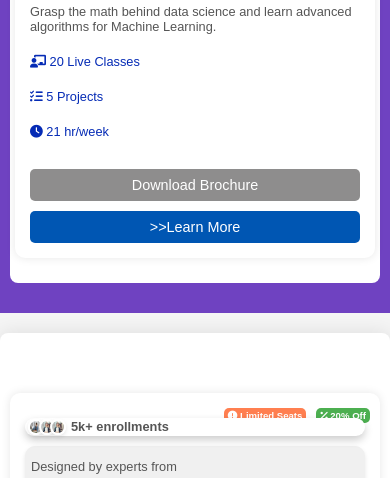
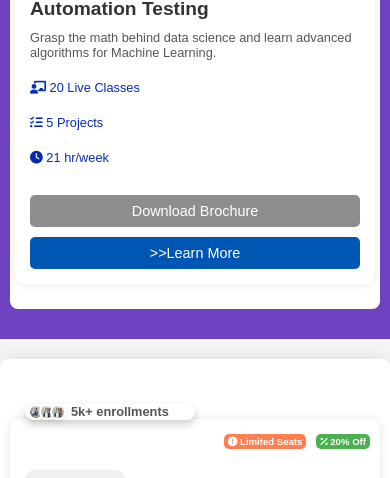
Before and after one commit to MrsPriti/task, a plain HTML site: page index.html in a window 390 px wide. Shown: the part 3945-4423 px from the top of the page. Drawn offline with Linux system fonts and the light colour scheme.

Commit message:
Add files via upload

```diff
--- a/index.html
+++ b/index.html
@@ -140,7 +140,7 @@
                 <p class="enroll"><img src="happy-student-taking-notes-while-600nw-1860471403.webp" alt="Face 1">
                     <img src="images.jpeg" alt="Face 2">
                     <img src="images.jpeg" alt="Face 3">5k+ enrollments</p>
-                <img src="2.png" alt="Manual Testing" class="manual">
+                <img src="2.png" alt="Manual Testing" >
 
                 <div class="badges">
                     <span class="limited-seats"><i class="fas fa-exclamation-circle"></i> Limited Seats</span>
@@ -225,7 +225,7 @@
                     </div>
                 </div>
 
-            <img src="2.png" alt="Manual Testing" class="manual">
+            <img src="2.png" alt="Manual Testing">
 
             <h2>Manual Testing</h2>
             <p>Understand the root cause of business problems by breaking down the details structurally before presenting solutions. Build and strengthen...</p>
--- a/style.css
+++ b/style.css
@@ -867,6 +867,7 @@ h1 {
     position: relative;
     align-items: flex-start;
     box-sizing: border-box;
+
 }
 
 .card h2 {
@@ -1005,7 +1006,7 @@ h1 {
     .enroll, .enroll2 {
         top: -35px;
         left: 120px;
-        padding: 4px 8px;
+        padding: 2px 8px; /* Decrease top padding */
     }
 
     .enroll img, .enroll2 img {
@@ -1018,7 +1019,7 @@ h1 {
     .enroll, .enroll2 {
         top: -30px;
         left: 100px;
-        padding: 3px 6px;
+        padding: 1px 6px; /* Decrease top padding */
     }
 
     .enroll img, .enroll2 img {
@@ -1030,10 +1031,12 @@ h1 {
 @media (max-width: 768px) {
     .enroll, .enroll2 {
         position: relative;
-        top: 0;
+        top: -40px;
         left: 0;
-        padding: 2px 4px;
-        margin-bottom: 10px;
+        padding: 1px 4px; /* Decrease top padding */
+        margin: 0 auto 10px auto; /* Center align with auto margins */
+        text-align: center;
+        width: 50%; /* Decrease width */
     }
 
     .enroll img, .enroll2 img {
@@ -1044,7 +1047,7 @@ h1 {
 
 @media (max-width: 576px) {
     .enroll, .enroll2 {
-        padding: 1px 3px;
+        padding: 0px 3px; /* Decrease top padding */
     }
 
     .enroll img, .enroll2 img {
@@ -1160,7 +1163,8 @@ h1 {
         right: 0;
         padding: 5px;
         margin-bottom: 10px;
-        font-size: 0.8rem;
+        font-size: 0.5rem;
+        width: 100px;
     }
 }
 
```
Also changed, not shown: 3.png (added), program-details-illustration-learn-skills-that-matter.png (added), program-details-learn-from-experts.png (added), program-details-learn-skills.png (added), program-details-secure-a-job.png (added), program-details-structure-career.png (added).
